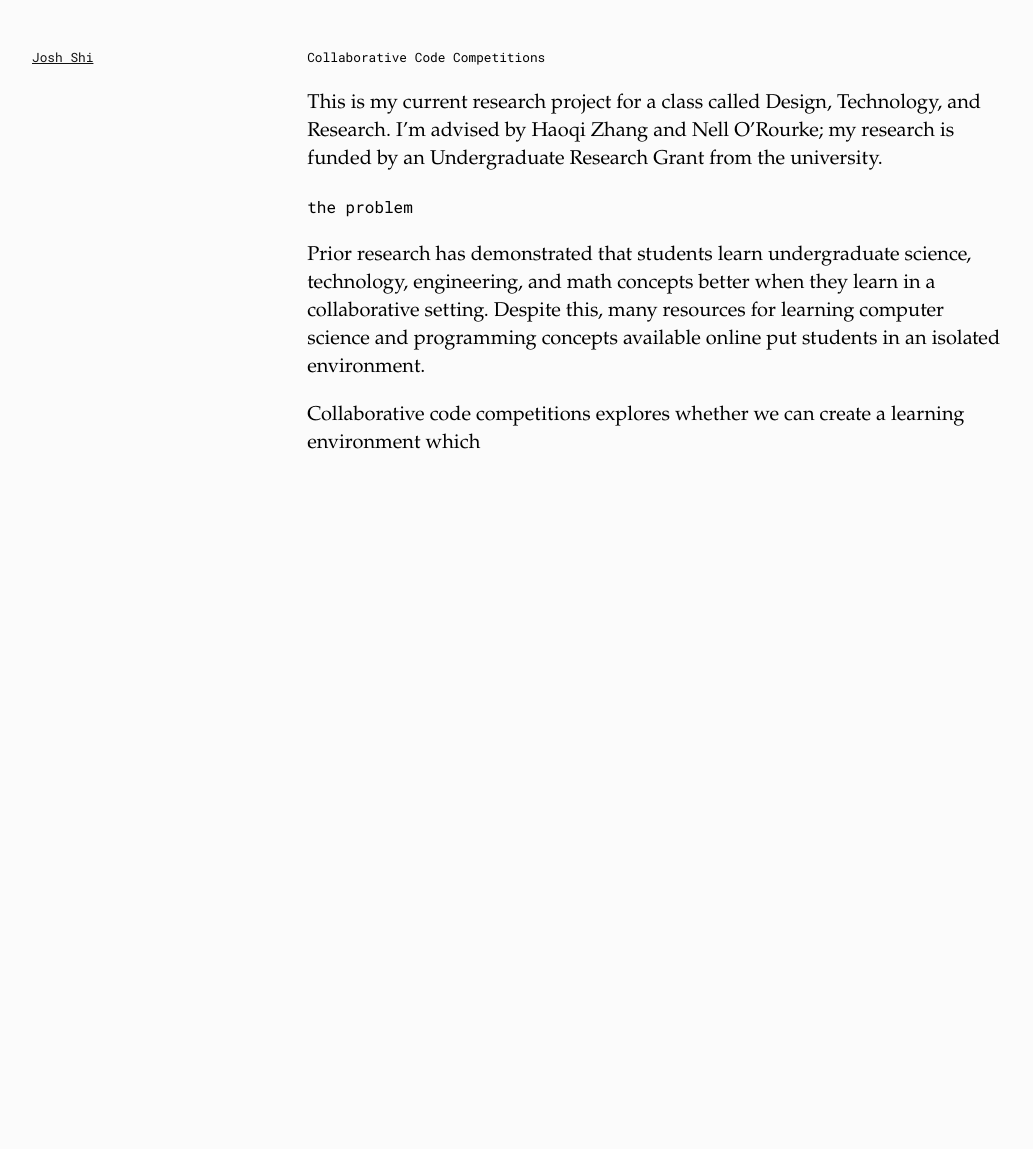
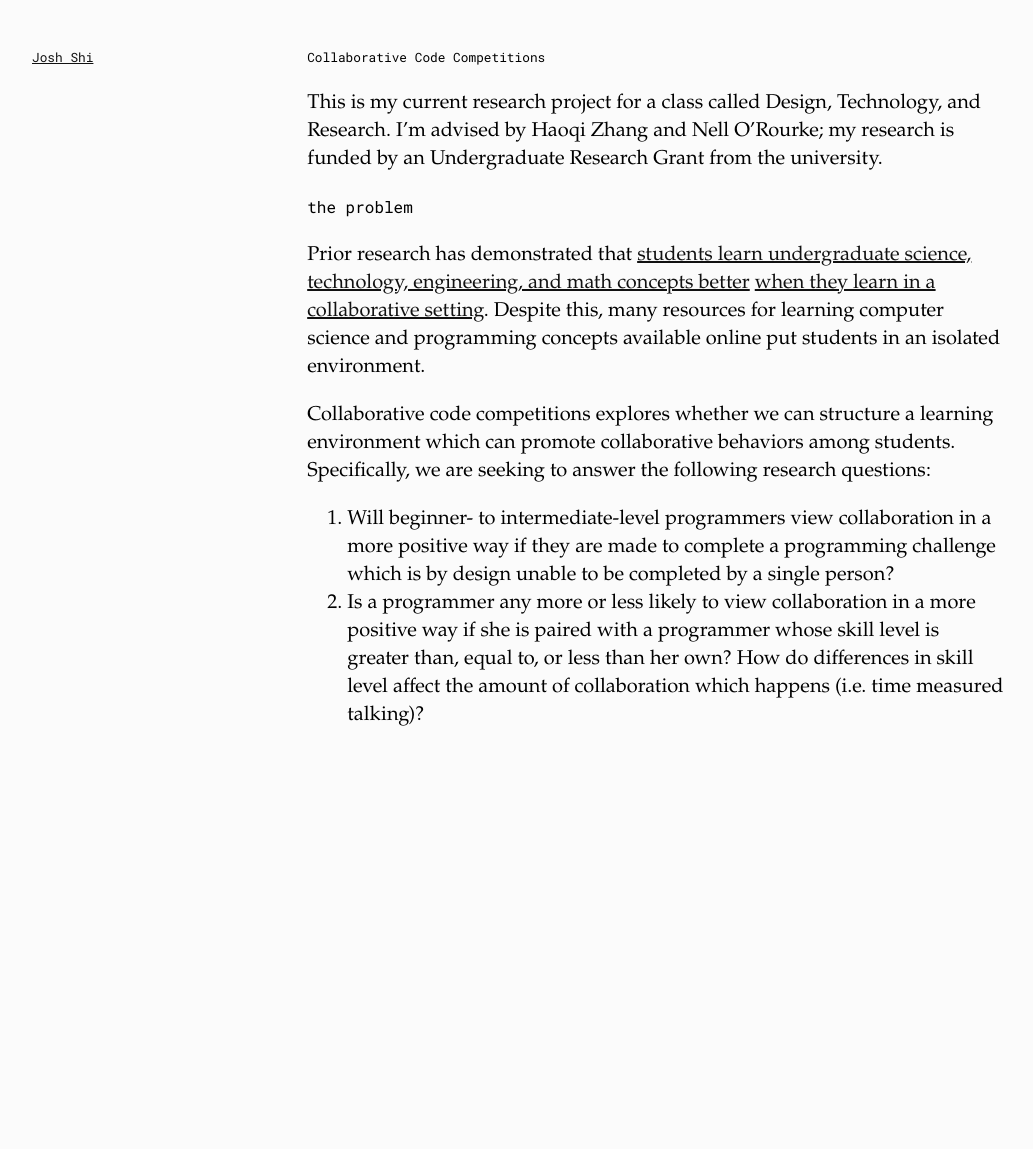
Before and after one commit to thehandsomepanther/thehandsomepanther.github.io, a Jekyll site: the page built from _posts/2017-03-23-ccc.md, in a window 1280 px wide. Shown: the whole page, without its empty margins (32-1065 px from the left). Built offline with Jekyll 4.4.1, drawn with Linux system fonts in a browser that asks for light colours; before the commit the page ends 900 px from its top, so only the background shows below that.

Commit message:
update ccc

```diff
--- a/_posts/2017-03-23-ccc.md
+++ b/_posts/2017-03-23-ccc.md
@@ -10,6 +10,8 @@ This is my current research project for a class called Design, Technology, and R
 
 ## the problem
 
-Prior research has demonstrated that students learn undergraduate science, technology, engineering, and math concepts better when they learn in a collaborative setting. Despite this, many resources for learning computer science and programming concepts available online put students in an isolated environment.
+Prior research has demonstrated that [students learn undergraduate science, technology, engineering, and math concepts better](http://journals.sagepub.com/doi/abs/10.3102/00346543069001021) [when they learn in a collaborative setting](http://scholar.lib.vt.edu/ejournals/JTE/v7n1/gokhale.jte-v7n1.html?ref=Sawos.Org). Despite this, many resources for learning computer science and programming concepts available online put students in an isolated environment.
 
-Collaborative code competitions explores whether we can create a learning environment which
+Collaborative code competitions explores whether we can structure a learning environment which can promote collaborative behaviors among students. Specifically, we are seeking to answer the following research questions:
+1. Will beginner- to intermediate-level programmers view collaboration in a more positive way if they are made to complete a programming challenge which is by design unable to be completed by a single person?
+2. Is a programmer any more or less likely to view collaboration in a more positive way if she is paired with a programmer whose skill level is greater than, equal to, or less than her own? How do differences in skill level affect the amount of collaboration which happens (i.e. time measured talking)?
```
Also changed, not shown: 2 other files.
